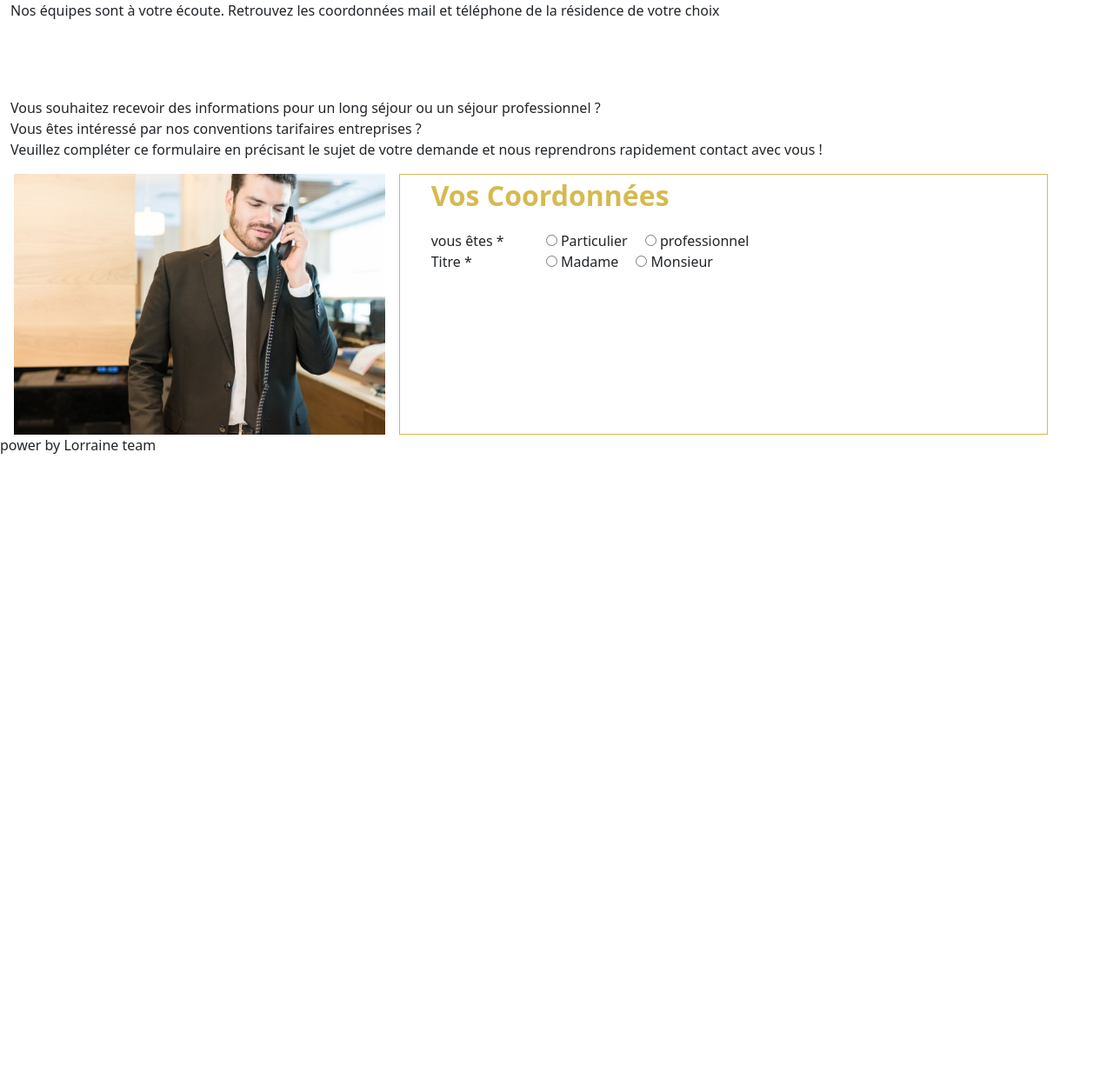
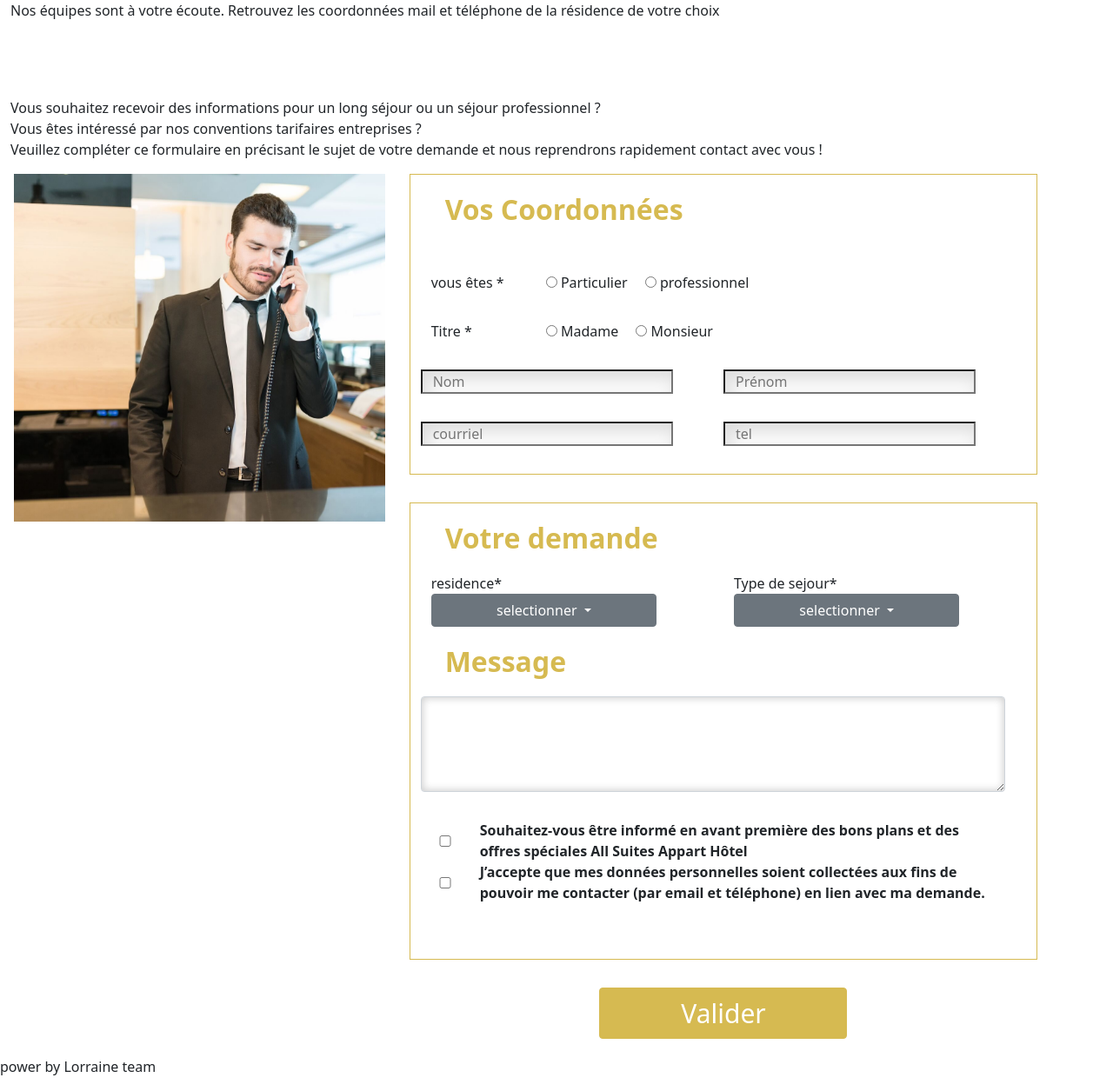
Before and after one commit to masurejean/appart-hotel, a PHP site: page /assets/contact.html in a window 1280 px wide. Shown: the part 338-1593 px from the top of the page at 87% size. Before the commit the page ends 860 px from the top, so only its background shows below. Run offline with PHP 8.4, Linux system fonts and the light colour scheme.

Commit message:
formulaire completer

```diff
--- a/assets/contact.html
+++ b/assets/contact.html
@@ -54,11 +54,11 @@
                         <div class=" imgContact col-4">
                             <!-- <img src="./img/contact.jpg" class="rounded" alt="Cinque Terre"> -->
                         </div>
-                        <div class="coordonee col-7">
+                        <div class="col-7">
                             <form action="" method="post">
 
 
-                                <div class="container">
+                                <div class="coordonee container">
 
                                     <div class="row">
                                         <p class="titreSection col-12">Vos Coordonnées</p>
@@ -86,7 +86,77 @@
                                             <label for="radioPart">Monsieur</label>
                                         </div>
                                     </div>
+                                    <div class="row inputText">
+                                        <input type="text" class="inText col-5" name="nom" placeholder="Nom">
+                                        <div class="col-1"></div>
+                                        <input type="text" class="inText col-5" name="prenom" placeholder="Prénom">
+                                    </div>
+                                    <div class="row inputText">
+                                        <input type="text" class="inText col-5" name="mail" placeholder="courriel">
+                                        <div class="col-1"></div>
+                                        <input type="text" class="inText col-5" name="tel" placeholder="tel">
+                                    </div>
+
+
                                 </div>
+
+                                <div class=" coordonee container">
+                                    <div class="row">
+                                        <p class="titreSection col-12">Votre demande</p>
+                                        <div class="col-6"><label for="residence">residence*</label></div>
+                                        <div class="col-6"><label for="sejour"></label>Type de sejour*</div>
+                                        <div class="dropdown col-6">
+                                            <button class="btn btn-secondary dropdown-toggle" type="button"
+                                                id="dropdownMenuButton1" data-bs-toggle="dropdown"
+                                                aria-expanded="false">
+                                                selectionner
+                                            </button>
+                                            <ul class="dropdown-menu" aria-labelledby="dropdownMenuButton1">
+                                                <li><a class="dropdown-item" href="#">Dieppe</a></li>
+                                                <li><a class="dropdown-item" href="#">Marseille</a></li>
+                                                <li><a class="dropdown-item" href="#">Bordeau</a></li>
+                                            </ul>
+                                        </div>
+                                        <div class="dropdown col-6">
+                                            <button class="btn btn-secondary dropdown-toggle" type="button"
+                                                id="dropdownMenuButton2" data-bs-toggle="dropdown"
+                                                aria-expanded="false">
+                                                selectionner
+                                            </button>
+                                            <ul class="dropdown-menu" aria-labelledby="dropdownMenuButton1">
+                                                <li><a class="dropdown-item" href="#">Long séjour</a></li>
+                                                <li><a class="dropdown-item" href="#">Séjour professionnel</a></li>
+                                                <li><a class="dropdown-item" href="#">Sémiminaire & réunions </a></li>
+                                                <li><a class="dropdown-item" href="#">Autre </a></li>
+                                            </ul>
+                                        </div>
+                                        <div class="row">
+                                            <p class="titreSection col-12">Message</p>
+                                            <textarea required="required" rows="4"
+                                                class="form-control form-textarea required" id="contact-message"
+                                                name="asah_simple_contact[message]" cols="60"></textarea>
+                                        </div>
+                                        <div class="option row">
+                                            <input class=" col-1" type="checkbox"
+                                                id="asah_simple_contact_newsletterOptin"
+                                                name="asah_simple_contact[newsletterOptin]" value="1">
+                                            <label class="souh col-11"
+                                                for="asah_simple_contact_newsletterOptin">Souhaitez-vous être informé en
+                                                avant première des bons plans et des offres spéciales All Suites Appart
+                                                Hôtel</label>
+                                            <input class=" col-1" type="checkbox"
+                                                id="asah_simple_contact_newsletterOptin"
+                                                name="asah_simple_contact[newsletterOptin]" value="1">
+                                            <label class="souh col-11"
+                                                for="asah_simple_contact_newsletterOptin">J’accepte
+                                                que mes données personnelles soient collectées aux fins de pouvoir me
+                                                contacter (par email et téléphone) en lien avec ma demande.</label>
+                                        </div>
+                                    </div>
+                                </div>
+                                <input name="contact-submit" type="submit" class="btn btn-primary form-submit btn btn-primary ajax-processed" id="button-contact-submit" value="Valider" data-nlok-ref-guid="dd7f8ca7-ed21-4a23-ec53-ffc91a95d271">
+
+
 
 
                         </div>
--- a/assets/css/contact.css
+++ b/assets/css/contact.css
@@ -14,8 +14,10 @@ header{
 }
 
 
+
 .imgContact{
     min-height: 300px;
+    max-height: 400px;
     background-image: url(../img/contact.jpg);
     background-position: center;
     background-size: cover;
@@ -31,15 +33,58 @@ header{
 
 .coordonee{
     border:#D6BA51 1px solid;
+    margin-bottom: 2rem;
+
 }
 
 .titreSection{
     font-size: 2rem;
+    margin: 1rem;
     font-weight: bolder;
     color:#D6BA51;
 
 }
+form .row{
+    margin-bottom: 2rem;
+}
 .formRadio>input{
 
    margin-left: 1rem;
+
 }
+
+.inputText input{
+    box-shadow: 5px 10px 20px gainsboro inset;
+
+}
+
+#dropdownMenuButton1, #dropdownMenuButton2{
+    width:80%;
+}
+textarea{
+    box-shadow: inset 0 0 10px 1px rgb(0 0 0 / 20%);
+}
+.souh{ font-weight: bold;
+
+}
+
+.option{
+    display: flex;
+    justify-content: center;
+    align-items: center;
+
+}
+
+.form-submit{
+
+    background-color: #d6ba51;
+    font-size: 30px;
+    width: 285px;
+    display: block;
+
+    background-position: center right;
+    background-repeat: no-repeat;
+    margin: 0 auto 20px auto;
+    border: 1px solid #d6ba51;
+}
+}
```
